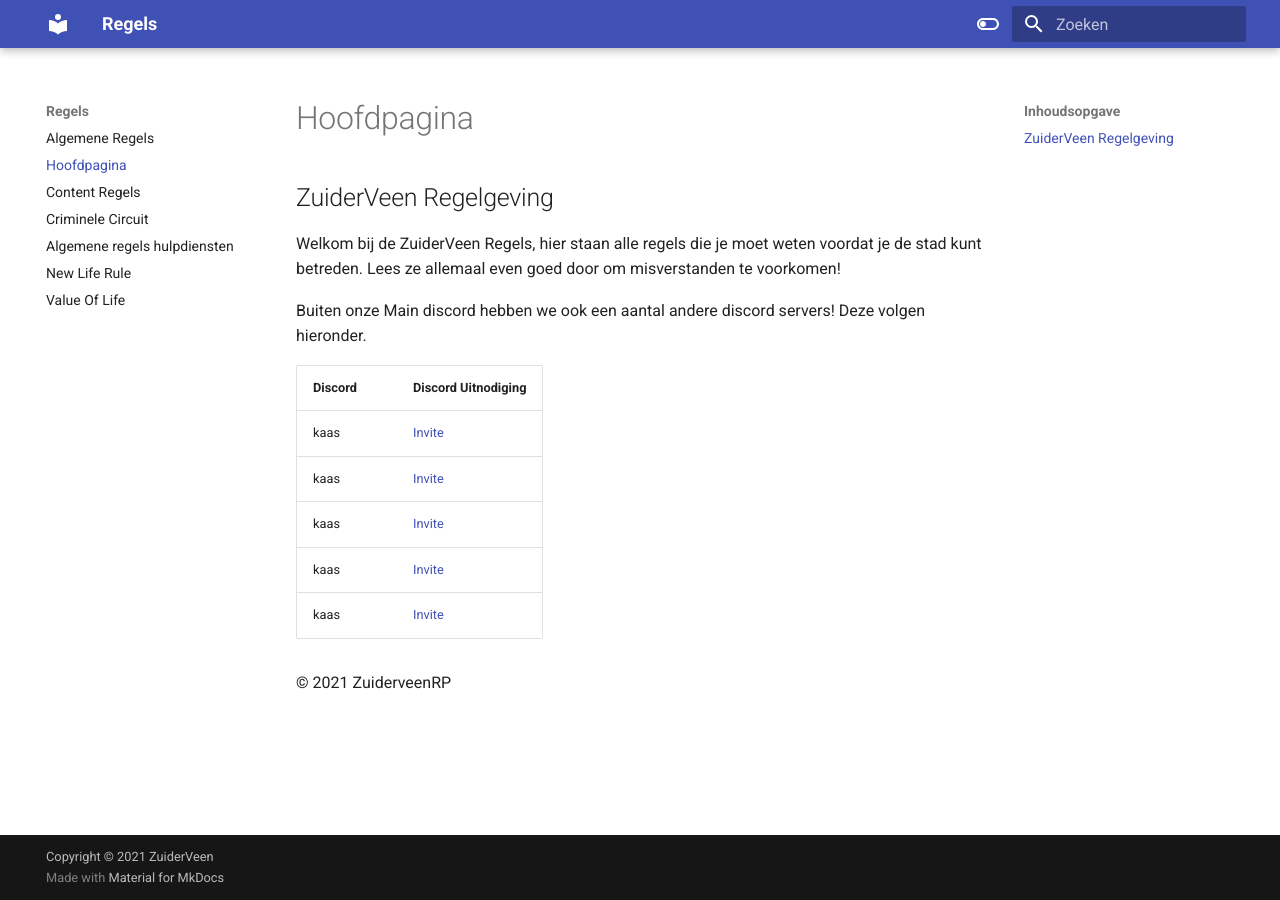
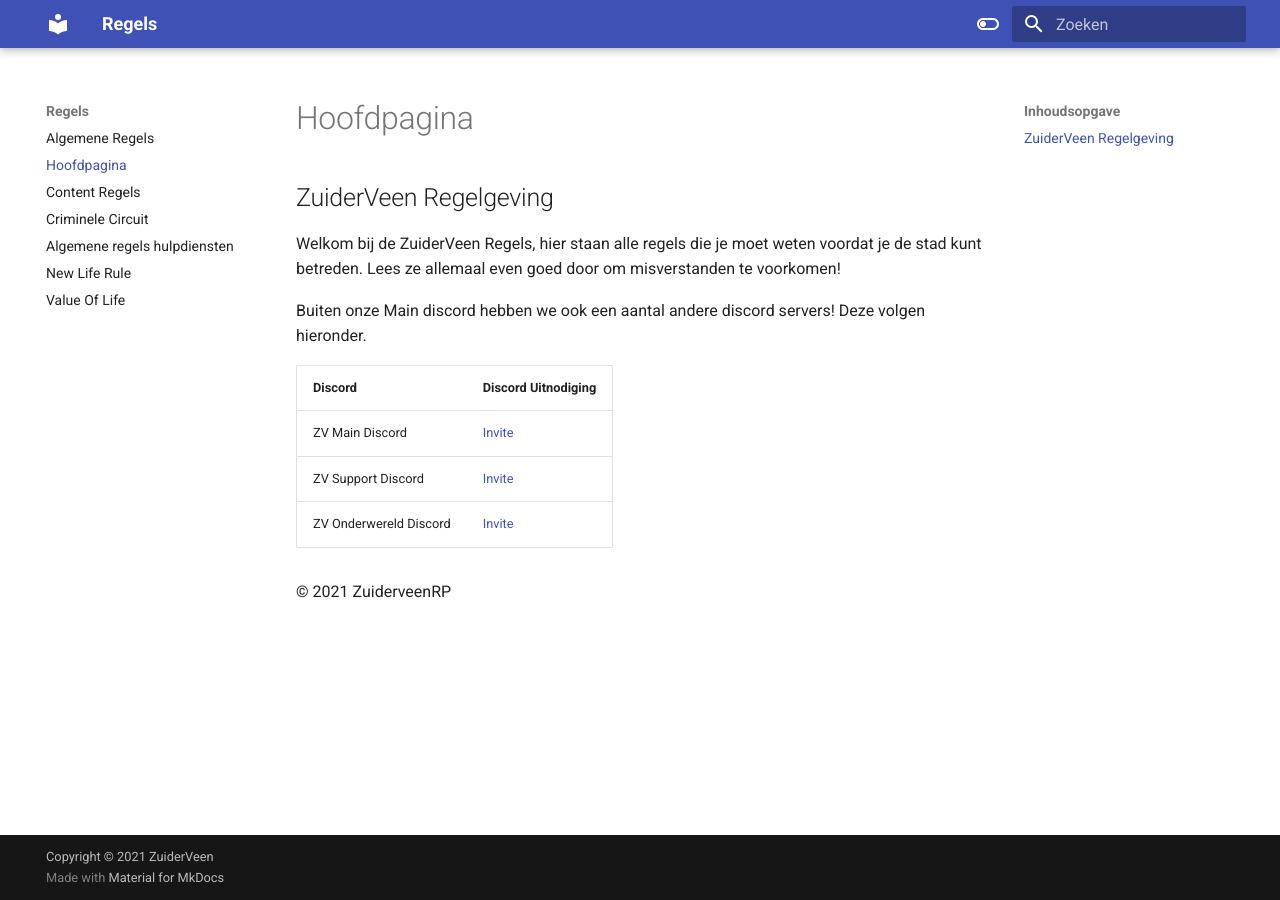
Before and after one commit to CappaWappa/Regels, an MkDocs documentation site: the page built from docs/algemeen.md, in a window 1280 px wide. Built offline with MkDocs 1.6.1 and Material for MkDocs 9.7.7, drawn with Linux system fonts in a browser that asks for light colours.

Commit message:
Update algemeen.md

```diff
--- a/docs/algemeen.md
+++ b/docs/algemeen.md
@@ -7,10 +7,8 @@ Buiten onze Main discord hebben we ook een aantal andere discord servers! Deze v
 
 | Discord | Discord Uitnodiging |
 |---|---|
-|kaas | [Invite](invite) |
-|kaas | [Invite](invite) |
-|kaas | [Invite](invite) |
-|kaas | [Invite](invite) |
-|kaas | [Invite](invite) |
+| ZV Main Discord | [Invite](discord.gg/ZuiderVeen) |
+| ZV Support Discord | [Invite](https://discord.gg/vGmfZEV3Ma) |
+| ZV Onderwereld Discord | [Invite](https://discord.gg/JnVYFz9FJb) |
 
 © 2021 ZuiderveenRP
```
